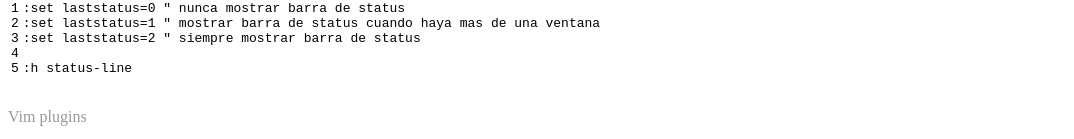
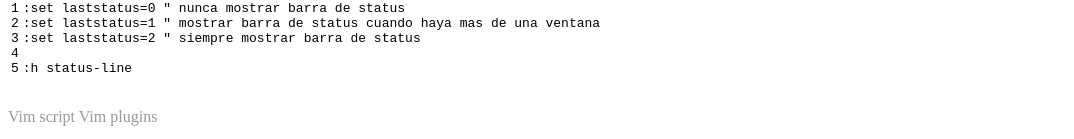
Before and after one commit to pixelmuerto/pixelmuerto.github.com, a Jekyll site: the page built from wiki/vim.markdown, in a window 1280 px wide and 900 px high, scrolled down 3431 px. Shown: the part 758-897 px from the top of the window, without its empty margins (0-1074 px from the left). Built offline with Jekyll 4.4.1, drawn with Linux system fonts in a browser that asks for light colours; Markdown is read by kramdown in place of the engine named in the settings.

Commit message:
comenzando section para vim script

```diff
--- a/_includes/gitDiffStat.markdown
+++ b/_includes/gitDiffStat.markdown
@@ -1 +1,2 @@
- wiki/Git.md                    |   28 ++++++++++++++++++++++++++--
+ wiki/Git.md                    |   15 ++++++++++++---
+ wiki/vim.markdown              |    2 +-
--- a/wiki/vim.markdown
+++ b/wiki/vim.markdown
@@ -168,6 +168,6 @@ Cuando mostrar la barra de estatus
 
 	:h status-line
 
-
+[Vim script](/wiki/vim/vimScript.html)
 [Vim plugins](/wiki/vim/vim_plugins.html)
 {:enlaces}
```
